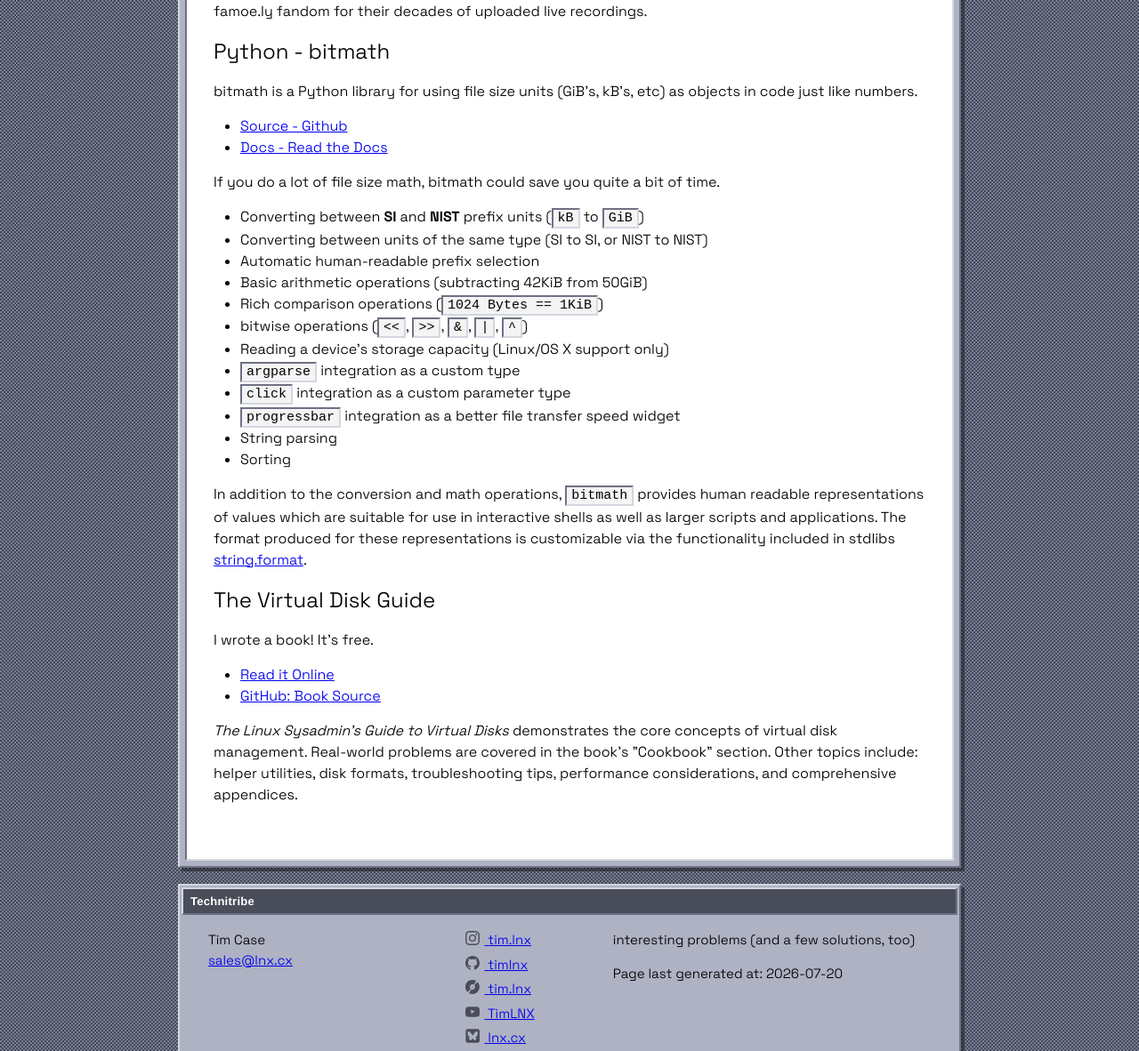
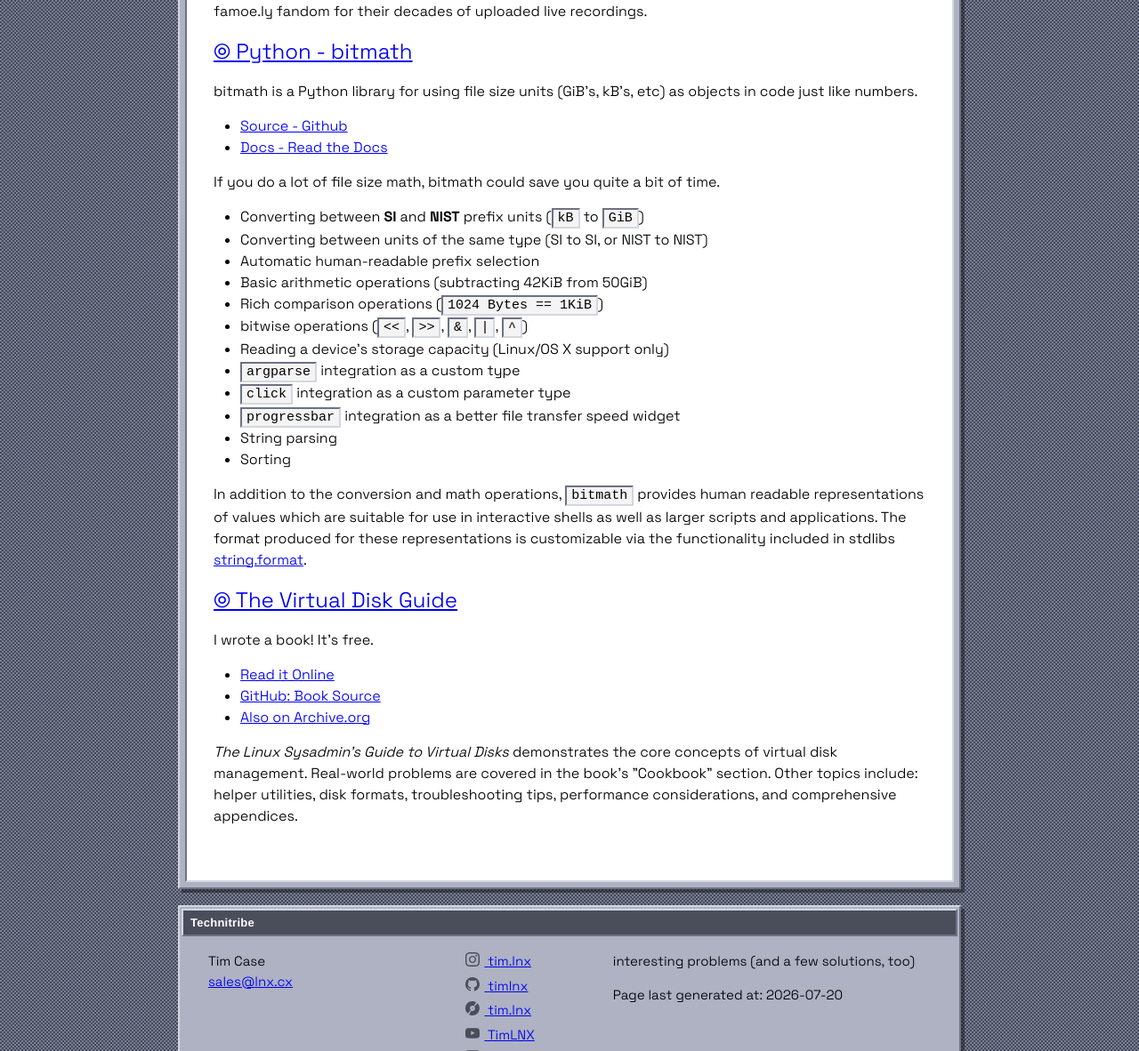
Before and after one commit to timlnx/blog.lnx.cx, a Jekyll site: the page built from projects.md, in a window 1280 px wide and 1400 px high, scrolled down 826 px. Shown: the part 218-1400 px from the top of the window at 89% size. Built offline with Jekyll 4.4.1, drawn with Linux system fonts in a browser that asks for light colours.

Commit message:
Make proper headers on the projects page

```diff
--- a/projects.md
+++ b/projects.md
@@ -10,7 +10,7 @@
 
 I do things in other places, too. Check 'em out.
 
-# famoe.ly
+{{ "famoe.ly" | blog_anchor }}
 
 *jam band fansite w/ song catalog and lots of data visualization*
 
@@ -40,7 +40,7 @@
 for hosting all of the source data, and the famoe.ly fandom for their
 decades of uploaded live recordings.
 
-# Python - bitmath
+{{ "Python - bitmath" | blog_anchor }}
 
 bitmath is a Python library for using file size units (GiB's, kB's, etc) as
 objects in code just like numbers.
@@ -63,7 +63,6 @@
 * String parsing
 * Sorting
 
-
 In addition to the conversion and math operations, `bitmath` provides human
 readable representations of values which are suitable for use in interactive
 shells as well as larger scripts and applications. The format produced for these
@@ -71,13 +70,16 @@
 [string.format](https://docs.python.org/3/library/string.html).
 
 
-
-
-# The Virtual Disk Guide
+{{ "The Virtual Disk Guide" | blog_anchor }}
 
 I wrote a book! It's free.
 
 * [Read it Online](http://scribesguides.com/)
 * [GitHub: Book Source](https://github.com/timlnx/Virtual-Disk-Guide)
+* [Also on Archive.org](https://archive.org/details/virtual-disk-operations)
 
-*The Linux Sysadmin's Guide to Virtual Disks* demonstrates the core concepts of virtual disk management. Real-world problems are covered in the book's "Cookbook" section. Other topics include: helper utilities, disk formats, troubleshooting tips, performance considerations, and comprehensive appendices.
+*The Linux Sysadmin's Guide to Virtual Disks* demonstrates the core
+concepts of virtual disk management. Real-world problems are covered
+in the book's "Cookbook" section. Other topics include: helper
+utilities, disk formats, troubleshooting tips, performance
+considerations, and comprehensive appendices.
```
